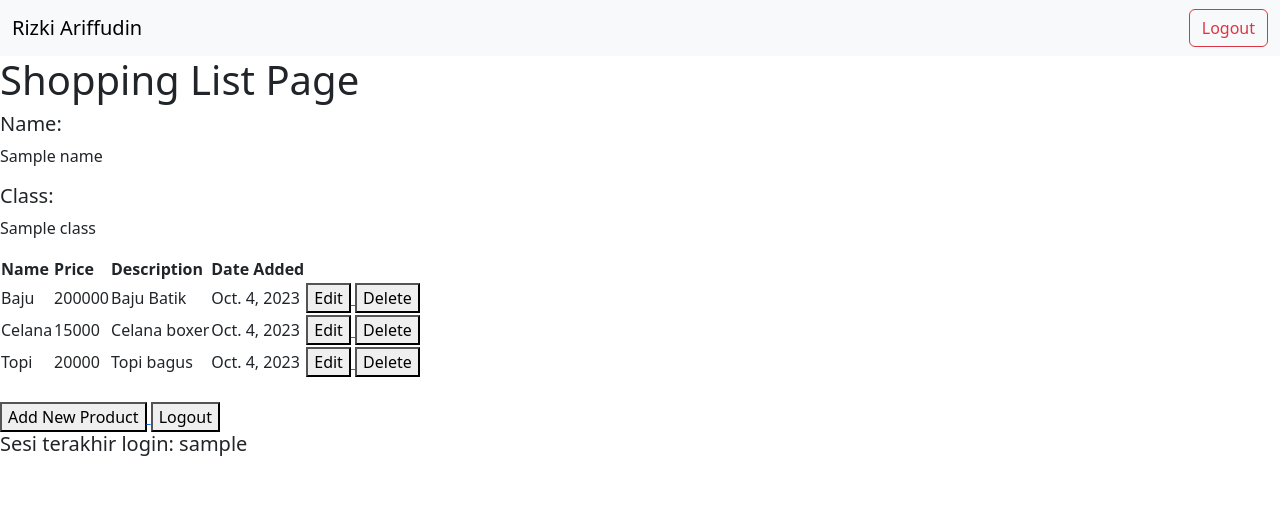
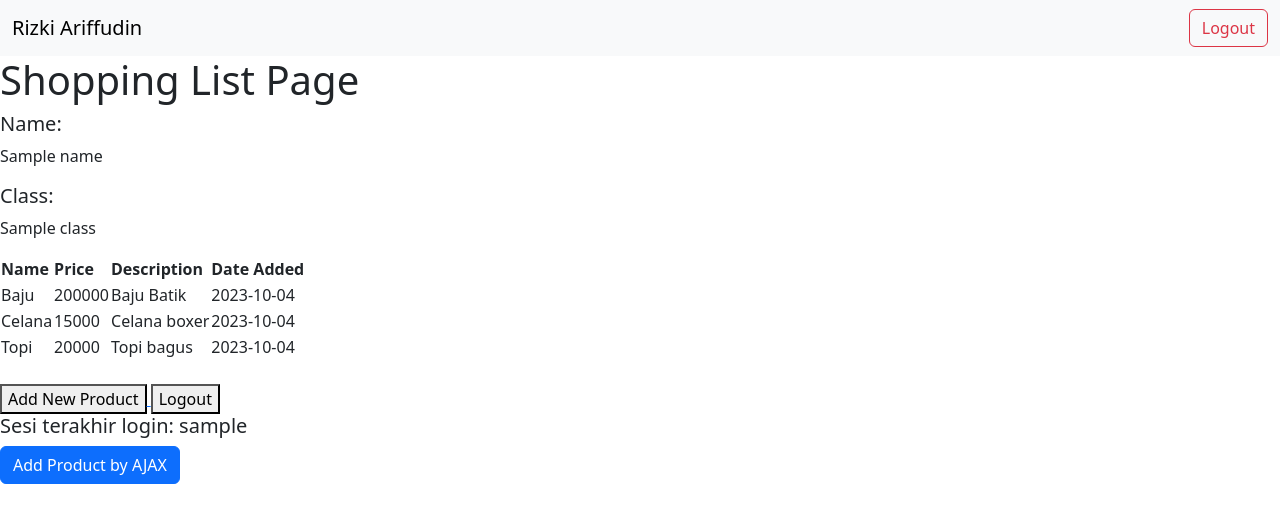
Before and after one commit to rizkiariffudin/shopping-list, a Django app: template main/templates/main.html in a window 1280 px wide. Shown: the top 523 px of the page. Run offline with Django 4.2, Linux system fonts and the light colour scheme; data comes from the database, SQL or seed files in the repository; both versions use the stored data as it was after the commit; the template is opened without the code that fills it: values that come from a table or form of the project are taken from there, most other values are stand-ins (such as "Sample title", 1, 10 or a date in 2020).

Commit message:
Selesai Tutorial 5

```diff
--- a/main/templates/main.html
+++ b/main/templates/main.html
@@ -18,37 +18,7 @@
 
     <h5>Class:</h5>
     <p>{{class}}</p>
-<table>
-    <tr>
-        <th>Name</th>
-        <th>Price</th>
-        <th>Description</th>
-        <th>Date Added</th>
-    </tr>
-
-    {% comment %} Berikut cara memperlihatkan data produk di bawah baris ini {% endcomment %}
-
-    {% for product in products %}
-        <tr>
-            <td>{{product.name}}</td>
-            <td>{{product.price}}</td>
-            <td>{{product.description}}</td>
-            <td>{{product.date_added}}</td>
-            <td>
-                <a href="{% url 'main:edit_product' product.pk %}">
-                    <button>
-                        Edit
-                    </button>
-                </a>
-                <a href="{% url 'main:delete_product' product.pk %}">
-                      <button>
-                          Delete
-                      </button>
-                  </a>
-            </td>
-        </tr>
-    {% endfor %}
-</table>
+    <table id="product_table"></table>
 
 <br />
 
@@ -66,4 +36,80 @@
 
 <h5>Sesi terakhir login: {{ last_login }}</h5>
 
+<div class="modal fade" id="exampleModal" tabindex="-1" aria-labelledby="exampleModalLabel" aria-hidden="true">
+    <div class="modal-dialog">
+        <div class="modal-content">
+            <div class="modal-header">
+                <h1 class="modal-title fs-5" id="exampleModalLabel">Add New Product</h1>
+                <button type="button" class="btn-close" data-bs-dismiss="modal" aria-label="Close"></button>
+            </div>
+            <div class="modal-body">
+                <form id="form" onsubmit="return false;">
+                    {% csrf_token %}
+                    <div class="mb-3">
+                        <label for="name" class="col-form-label">Name:</label>
+                        <input type="text" class="form-control" id="name" name="name"></input>
+                    </div>
+                    <div class="mb-3">
+                        <label for="price" class="col-form-label">Price:</label>
+                        <input type="number" class="form-control" id="price" name="price"></input>
+                    </div>
+                    <div class="mb-3">
+                        <label for="description" class="col-form-label">Description:</label>
+                        <textarea class="form-control" id="description" name="description"></textarea>
+                    </div>
+                </form>
+            </div>
+            <div class="modal-footer">
+                <button type="button" class="btn btn-secondary" data-bs-dismiss="modal">Close</button>
+                <button type="button" class="btn btn-primary" id="button_add" data-bs-dismiss="modal">Add Product</button>
+            </div>
+        </div>
+    </div>
+</div>
+
+<button type="button" class="btn btn-primary" data-bs-toggle="modal" data-bs-target="#exampleModal">Add Product by AJAX</button>
+
+<script>
+    async function getProducts() {
+        return fetch("{% url 'main:get_product_json' %}").then((res) => res.json())
+    }
+
+    async function refreshProducts() {
+        document.getElementById("product_table").innerHTML = ""
+        const products = await getProducts()
+        let htmlString = `<tr>
+            <th>Name</th>
+            <th>Price</th>
+            <th>Description</th>
+            <th>Date Added</th>
+        </tr>`
+        products.forEach((item) => {
+            htmlString += `\n<tr>
+            <td>${item.fields.name}</td>
+            <td>${item.fields.price}</td>
+            <td>${item.fields.description}</td>
+            <td>${item.fields.date_added}</td>
+        </tr>`
+        })
+
+        document.getElementById("product_table").innerHTML = htmlString
+    }
+    refreshProducts()
+
+    function addProduct() {
+        fetch("{% url 'main:add_product_ajax' %}", {
+            method: "POST",
+            body: new FormData(document.querySelector('#form'))
+        }).then(refreshProducts)
+
+        document.getElementById("form").reset()
+        return false
+    }
+
+
+
+    document.getElementById("button_add").onclick = addProduct
+</script>
+
 {% endblock content %}
--- a/main/urls.py
+++ b/main/urls.py
@@ -4,7 +4,7 @@ from main.views import register #sesuaikan dengan nama fungsi yang dibuat
 from main.views import login_user #sesuaikan dengan nama fungsi yang dibuat
 from main.views import logout_user
 from main.views import edit_product
-from main.views import delete_product
+from main.views import delete_product, get_product_json, add_product_ajax
 
 app_name = 'main'
 
@@ -20,5 +20,6 @@ urlpatterns = [
     path('logout/', logout_user, name='logout'),
     path('edit-product/<int:id>', edit_product, name='edit_product'),
     path('delete/<int:id>', delete_product, name='delete_product'), # sesuaikan dengan nama fungsi yang dibuat
-
+    path('get-product/', get_product_json, name='get_product_json'),
+    path('create-product-ajax/', add_product_ajax, name='add_product_ajax'),
 ]
--- a/main/views.py
+++ b/main/views.py
@@ -2,7 +2,7 @@ import datetime
 from django.http import HttpResponseRedirect
 from django.urls import reverse
 from django.shortcuts import render
-from django.http import HttpResponseRedirect
+from django.http import HttpResponseRedirect, HttpResponseNotFound
 from main.forms import ProductForm
 from django.urls import reverse
 from main.forms import Product
@@ -14,6 +14,7 @@ from django.contrib import messages
 from django.contrib.auth import authenticate, login
 from django.contrib.auth import logout
 from django.contrib.auth.decorators import login_required
+from django.views.decorators.csrf import csrf_exempt
 
 @login_required(login_url='/login')
 def show_main(request):
@@ -110,3 +111,22 @@ def delete_product(request, id):
     product.delete()
     # Kembali ke halaman awal
     return HttpResponseRedirect(reverse('main:show_main'))
+
+def get_product_json(request):
+    product_item = Product.objects.all()
+    return HttpResponse(serializers.serialize('json', product_item))
+
+@csrf_exempt
+def add_product_ajax(request):
+    if request.method == 'POST':
+        name = request.POST.get("name")
+        price = request.POST.get("price")
+        description = request.POST.get("description")
+        user = request.user
+
+        new_product = Product(name=name, price=price, description=description, user=user)
+        new_product.save()
+
+        return HttpResponse(b"CREATED", status=201)
+
+    return HttpResponseNotFound()
```
Also changed, not shown: db.sqlite3.
